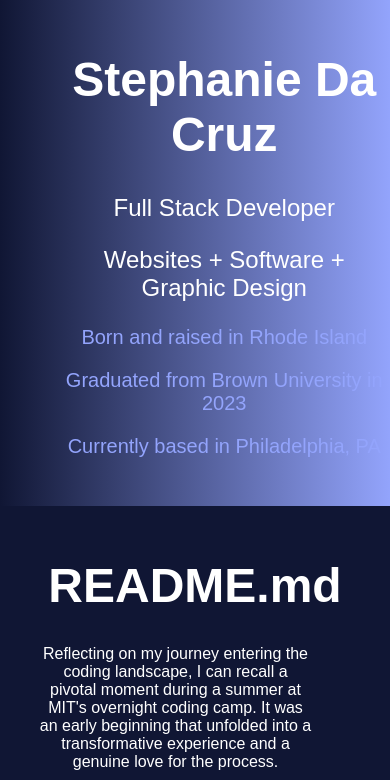
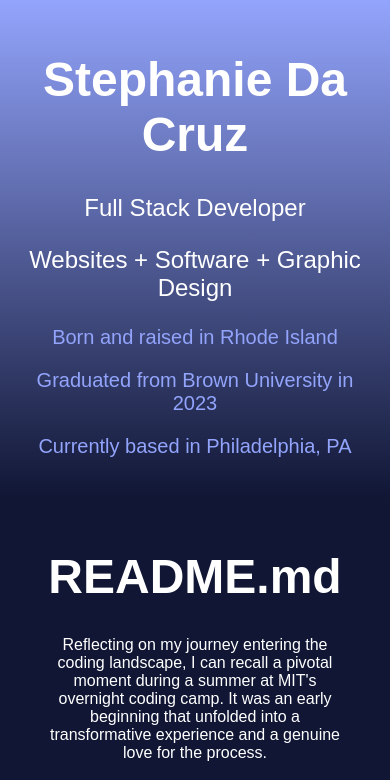
Before and after one commit to sdacruz1/stephanie-portfolio-2024, a React (Create React App) app: page / in a window 390 px wide. Shown: the top 780 px of the page. Built offline with nearby package versions, Linux system fonts and the light colour scheme.

Commit message:
more mobile changes, just have to fix pictures

```diff
--- a/src/App.css
+++ b/src/App.css
@@ -7,25 +7,6 @@
 
 .App-link {
   color: #61dafb;
-}
-
-/* Hide some elements on mobile */
-@media only screen and (max-width: 768px) {
-  .hide-on-mobile {
-    display: none;
-  }
-
-  .App {
-    text-align: center;
-  }
-
-  .header-text-box {
-    padding: 0;
-  }
-
-  .readme_text {
-    margin-right: 0;
-  }
 }
 
 /* MAIN APP */
@@ -167,3 +148,30 @@ h2 {
   font-size: 16px;
   color: #93A4FC;
 }
+
+/* Hide some elements on mobile */
+@media only screen and (max-width: 768px) {
+  .hide-on-mobile {
+    display: none;
+  }
+
+  .App {
+    text-align: center;
+  }
+
+  .App-header {
+    height: auto;
+    justify-content: center;
+    background: linear-gradient(to bottom, #93A4FC, #101634);
+    padding: 5vw;
+
+  }
+
+  .header-text-box {
+    padding: 0;
+  }
+
+  .readme_text {
+    margin-right: 0;
+  }
+}
```
